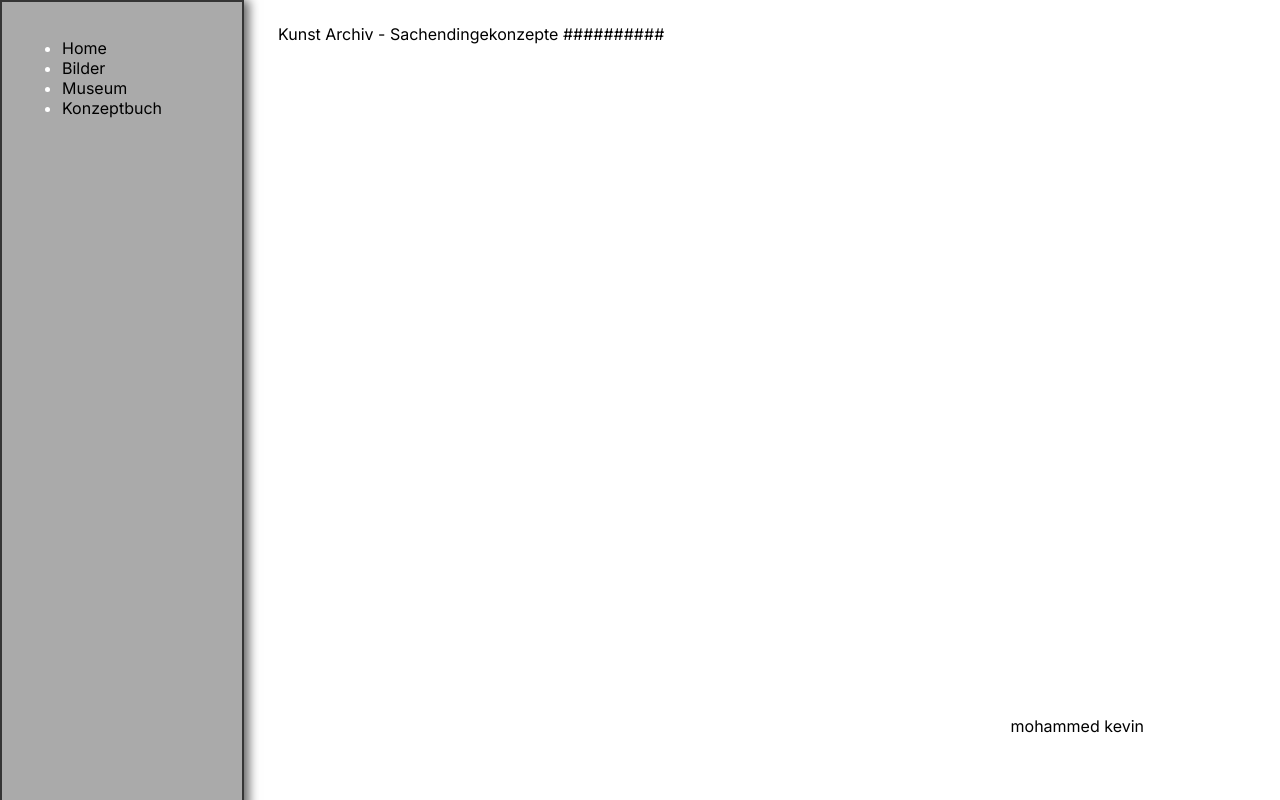
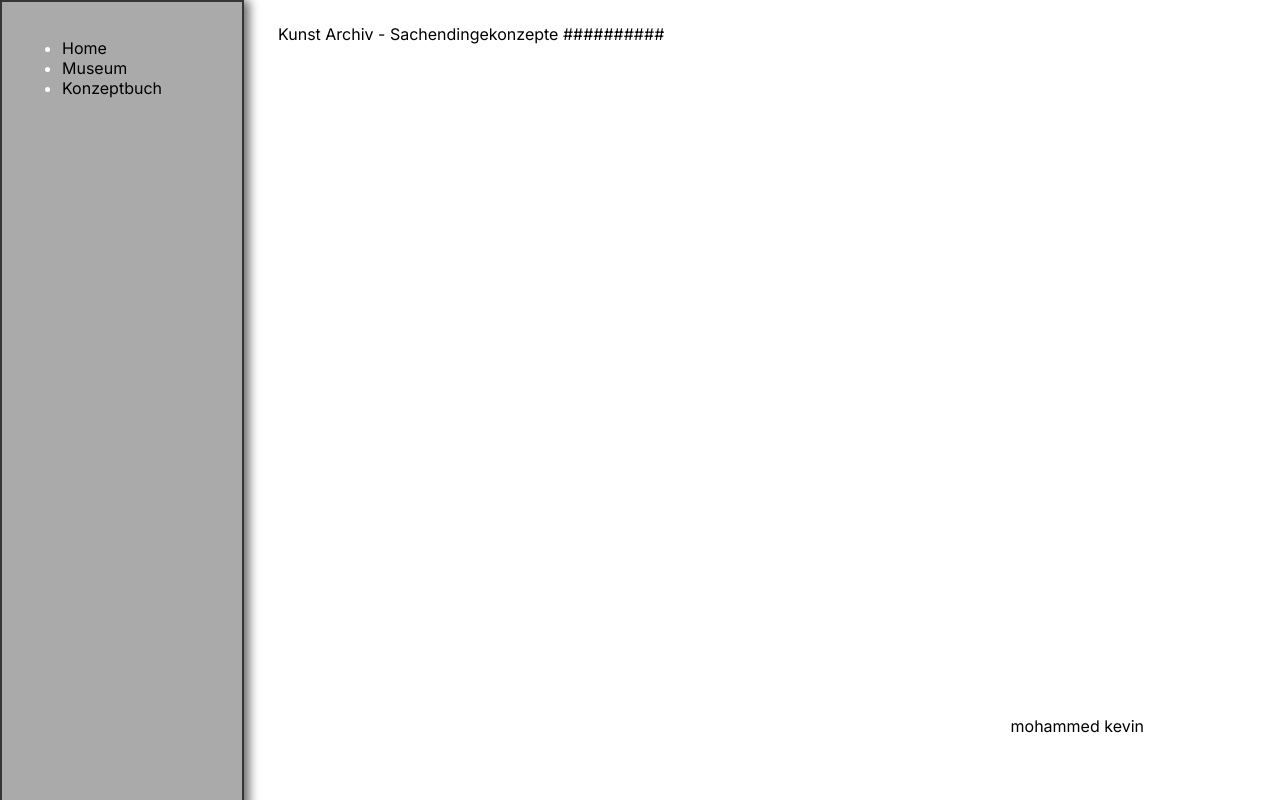
Before and after one commit to MohammedKevin/website, a Next.js app: page / in a window 1280 px wide. Shown: the top 800 px of the page. Built offline with nearby package versions, Linux system fonts and the light colour scheme.

Commit message:
remove bilder

```diff
--- a/components/navbar.tsx
+++ b/components/navbar.tsx
@@ -13,11 +13,6 @@ const Navbar = () => {
           <li>
             <a href="/" style={linkStyle}>
               Home
-            </a>
-          </li>
-          <li>
-            <a href="/bilder" style={linkStyle}>
-              Bilder
             </a>
           </li>
           <li>
```
Also changed, not shown: app/bilder/page.tsx (deleted, +0 -20 lines).
